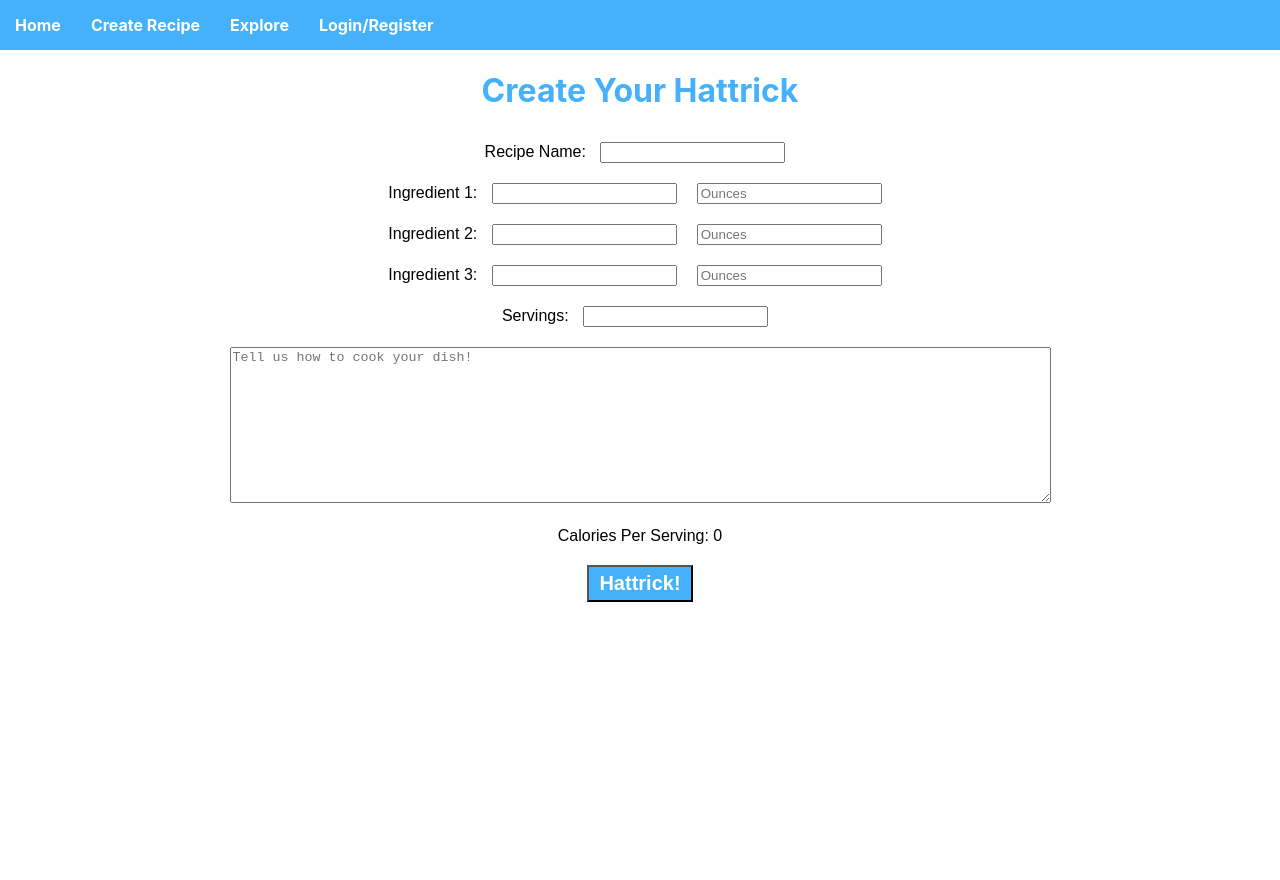
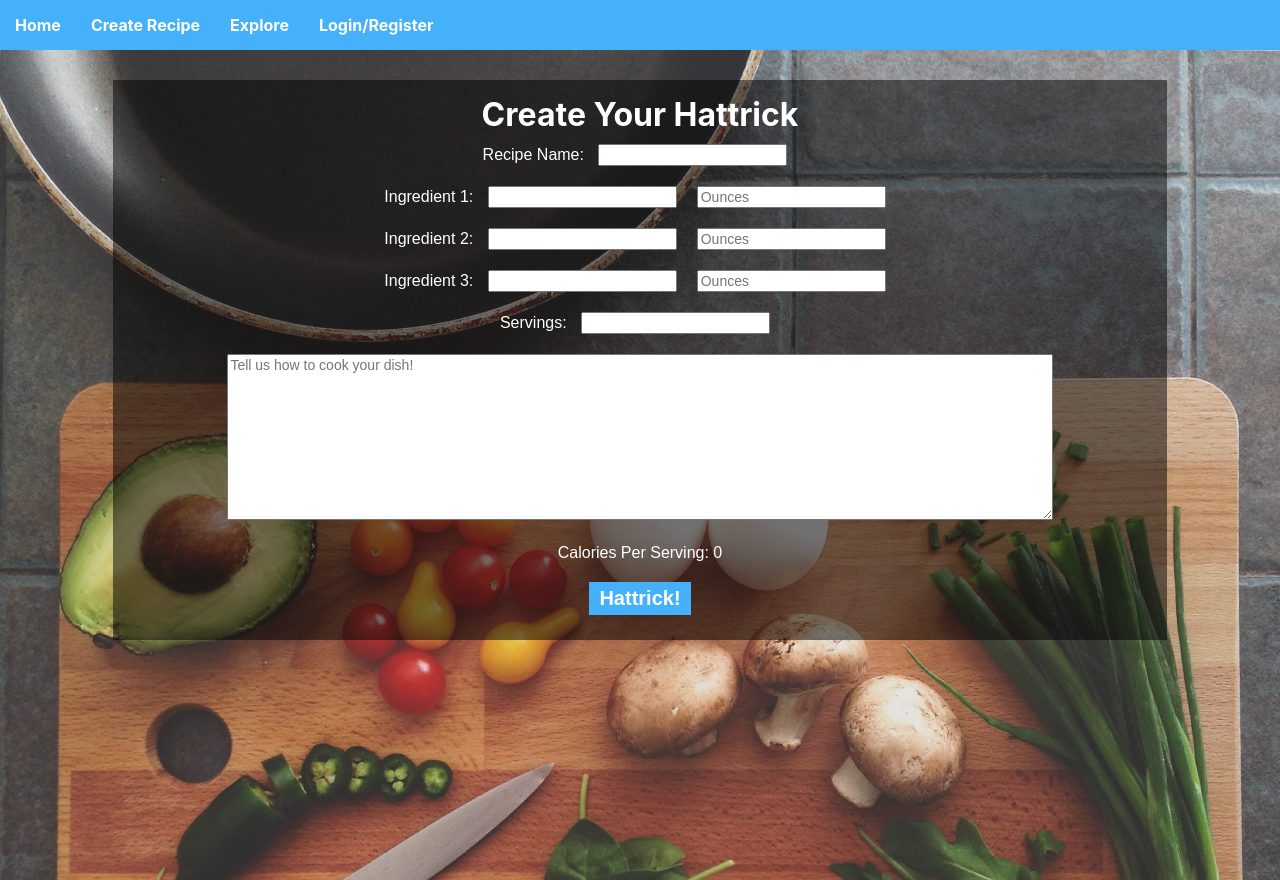
Before and after one commit to benjamingomez0/proj-3-react-master, a React (Create React App) app: page / in a window 1280 px wide. Before the commit the page ends 800 px from the top, so only its background shows below. Built offline with nearby package versions, Linux system fonts and the light colour scheme.

Commit message:
style and install spinner

```diff
--- a/package.json
+++ b/package.json
@@ -6,6 +6,7 @@
     "react": "^16.12.0",
     "react-dom": "^16.12.0",
     "react-scripts": "3.2.0",
+    "react-spinners": "^0.6.1",
     "semantic-ui-css": "^2.4.1",
     "semantic-ui-react": "^0.88.1"
   },
--- a/src/App.css
+++ b/src/App.css
@@ -1,5 +1,10 @@
+* {
+  margin: 0;
+}
+
 .App {
   text-align: center;
+  height: 100vh;
 }
 
 .App-logo {
--- a/src/NewRecipe/index.js
+++ b/src/NewRecipe/index.js
@@ -15,11 +15,11 @@ class NewRecipe extends Component{
         ingredient3Amount: "",
         ingredientId3:"",
         cal: 0,
-        servings: 0,
+        servings: 1,
         directions: "",
         error1: "",
         error2: "",
-        error3: ""
+        error3: "",
     }
 
     handleChange = (e) => {
@@ -51,7 +51,7 @@ class NewRecipe extends Component{
             if(parsedIng1.error || parsedIng1.parsed.length === 0){
               ing1Cal = 0
               this.setState({
-              error1: "Ingredient 1 not calculated. Please try a different search if you want to include it.",
+                // error1: "Ingredient 1 not calculated. Please try a different search if you want to include it.",
                 ingredientId1: ""
               })
             }
@@ -66,7 +66,7 @@ class NewRecipe extends Component{
             if(parsedIng2.error || parsedIng2.parsed.length === 0){
               ing2Cal = 0
               this.setState({
-              error2: "Ingredient 2 not calculated. Please try a different search if you want to include it.",
+                // error2: "Ingredient 2 not calculated. Please try a different search if you want to include it.",
                 ingredientId2: ""
               })
             }
@@ -77,11 +77,10 @@ class NewRecipe extends Component{
                 ingredientId2: parsedIng2.parsed[0].food.foodId,
               })
             }
-
             if(parsedIng3.error || parsedIng3.parsed.length === 0){
               ing3Cal = 0
               this.setState({
-              error3: "Ingredient 3 not calculated. Please try a different search if you want to include it.",
+                // error3: "Ingredient 3 not calculated. Please try a different search if you want to include it.",
                 ingredientId3: ""
               })
             }
@@ -92,13 +91,12 @@ class NewRecipe extends Component{
                 ingredientId3: parsedIng3.parsed[0].food.foodId,
               })
             }
-          console.log(parsedIng1.parsed[0].food.foodId)
             this.setState(
               {
-            cal: (((
+              cal: ((((
                 (ing1Cal*this.state.ingredient1Amount*28.3495/100)
                 + (ing2Cal*this.state.ingredient2Amount*28.3495/100)
-              + (ing3Cal*this.state.ingredient3Amount*28.3495/100)))/this.state.servings.toFixed(2)),
+                + (ing3Cal*this.state.ingredient3Amount*28.3495/100)))/this.state.servings).toFixed(2)),
             })
           }
         catch(err){
@@ -120,15 +118,15 @@ class NewRecipe extends Component{
                     Ingredient 3: <input type="text" name="ingredient3" onChange={this.handleChange}/>
                     <input placeholder="Ounces" type="number" min="0" name="ingredient3Amount" onChange={this.handleChange}/><br/>
                     Servings: <input type="number" min="0" name="servings" onChange={this.handleChange}/><br/>
-                    <textarea placeholder="Tell us how to cook your dish!" type="text" name="directions" cols="100" rows="10" onChange={this.handleChange}/><br/>
+                    <textarea placeholder="Tell us how to cook your dish!" type="text" name="directions" rows="10" onChange={this.handleChange}/><br/>
                     <div id="cal-total">
                       Calories Per Serving: {this.state.cal}
                     </div>
-                    <button onClick={this.getNutrition}>Hattrick!</button><br/>
+                    <button id="new-recipe-button" onClick={this.getNutrition}>Hattrick!</button><br/>
                 </form>
-                  <div className="error">{this.state.error1}</div>
+                  {/* <div className="error">{this.state.error1}</div>
                   <div className="error">{this.state.error2}</div>
-                  <div className="error">{this.state.error3}</div>
+                  <div className="error">{this.state.error3}</div> */}
                 </div>
             </div>
         )
--- a/src/NewRecipe/newRecipe.css
+++ b/src/NewRecipe/newRecipe.css
@@ -1,5 +1,6 @@
 form{
     font-family: Arial, Helvetica, sans-serif;
+    color: white
 }
 
 .error{
@@ -7,37 +8,47 @@ form{
 }
 
 #new-recipe-header{
-    color:  rgb(68, 177, 250)
+    color:  white
 }
 
 input {
     margin: 10px;
+    font-family: Arial, Helvetica, sans-serif;
+    font-size: 14px;
 }
 
 textarea {
     margin: 10px;
+    font-family: Arial, Helvetica, sans-serif;
+    font-size: 14px;
+    width: 80%
 }
 
-button {
+#new-recipe-button {
     margin: 10px;
     padding: 5px 10px;
     font-weight: bold;
     font-family: Arial, Helvetica, sans-serif;
     background-color: rgb(68, 177, 250) ;
     color: white;
-    font-size: 20px
+    font-size: 20px;
+    border: none;
 }
 
 #cal-total {
     margin: 10px;
 }
 
-/* #new-recipe-container{
+#new-recipe-container{
     background-image: url("./images/ingredients.jpg");
     background-size: cover;
-    height: 100vh
+    height: 100%;
+    padding-top: 30px;
 }
 
 #new-recipe-background-layer{
-    background-color: rgba(255, 255, 255, .2)
-} */
+    background-color: rgba(0, 0, 0, .5);
+    width: 80%;
+    margin: 0 auto;
+    padding: 15px;
+}
```
Also changed, not shown: 1 other file (tests, documents, lock files or other folders). Lines whose indentation alone changed are shown as unchanged.
